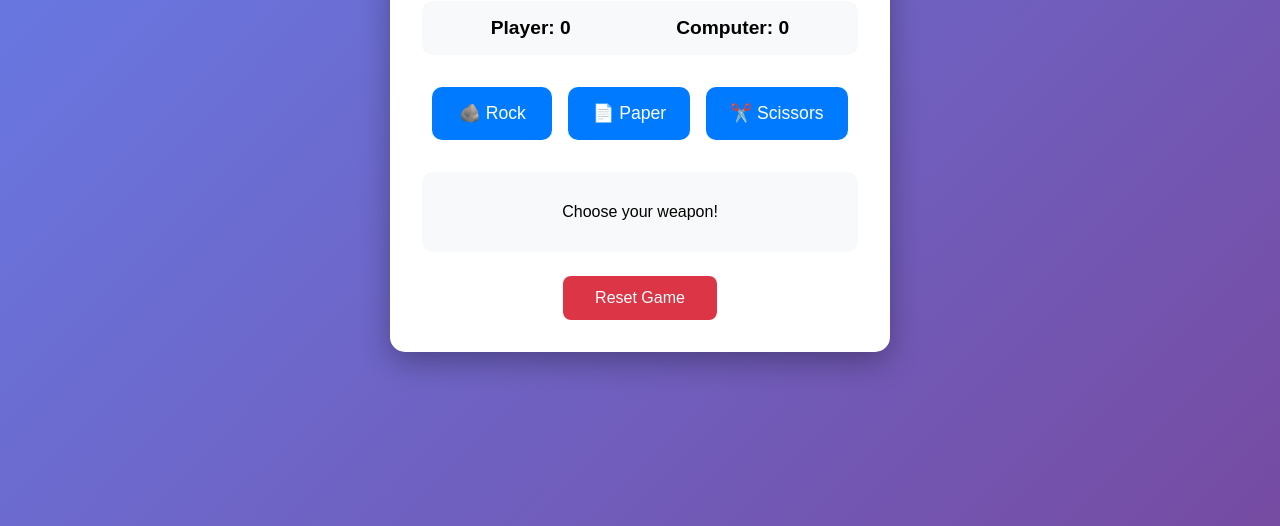
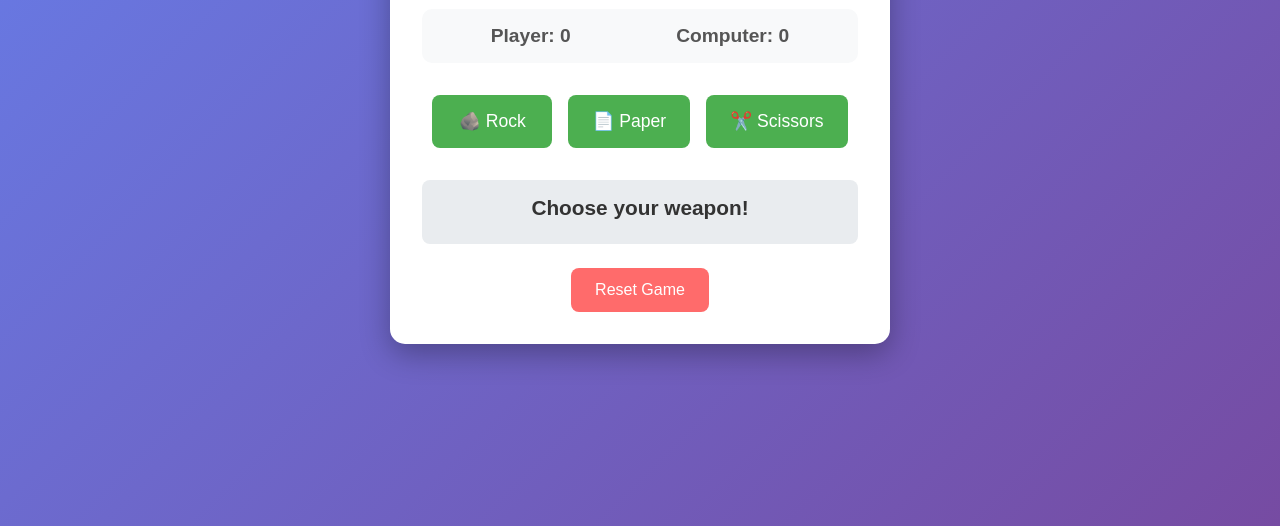
Before and after one commit to hudbie/rock_paper_scissors, a plain HTML site: page index.html in a window 1280 px wide. Shown: the part 274-800 px from the top of the page. Drawn offline with Linux system fonts and the light colour scheme.

Commit message:
adding style.css

```diff
--- a/style.css
+++ b/style.css
@@ -41,31 +41,33 @@ h1 {
 .score {
     font-size: 1.2rem;
     font-weight: bold;
+    color: #555;
 }
 
 .choices {
     display: flex;
+    justify-content: center;
     gap: 1rem;
-    justify-content: center;
     margin-bottom: 2rem;
     flex-wrap: wrap;
 }
 
 .choice-btn {
+    background: #4CAF50;
+    color: white;
+    border: none;
     padding: 1rem 1.5rem;
     font-size: 1.1rem;
-    border: none;
-    border-radius: 10px;
-    background: #007bff;
-    color: white;
+    border-radius: 8px;
     cursor: pointer;
     transition: all 0.3s ease;
     min-width: 120px;
 }
 
 .choice-btn:hover {
-    background: #0056b3;
+    background: #45a049;
     transform: translateY(-2px);
+    box-shadow: 0 5px 15px rgba(0, 0, 0, 0.2);
 }
 
 .choice-btn:active {
@@ -75,39 +77,35 @@ h1 {
 .result {
     margin-bottom: 1.5rem;
     padding: 1rem;
-    background: #f8f9fa;
-    border-radius: 10px;
-    min-height: 80px;
-    display: flex;
-    flex-direction: column;
-    justify-content: center;
+    background: #e9ecef;
+    border-radius: 8px;
 }
 
-#round-result {
+#result-text {
     font-size: 1.3rem;
     font-weight: bold;
     margin-bottom: 0.5rem;
     color: #333;
 }
 
-#choices-display {
+#choices-text {
     font-size: 1.1rem;
     color: #666;
 }
 
 #reset-btn {
-    padding: 0.8rem 2rem;
-    font-size: 1rem;
-    background: #dc3545;
+    background: #ff6b6b;
     color: white;
     border: none;
+    padding: 0.8rem 1.5rem;
+    font-size: 1rem;
     border-radius: 8px;
     cursor: pointer;
     transition: background 0.3s ease;
 }
 
 #reset-btn:hover {
-    background: #c82333;
+    background: #ff5252;
 }
 
 .win {
```
